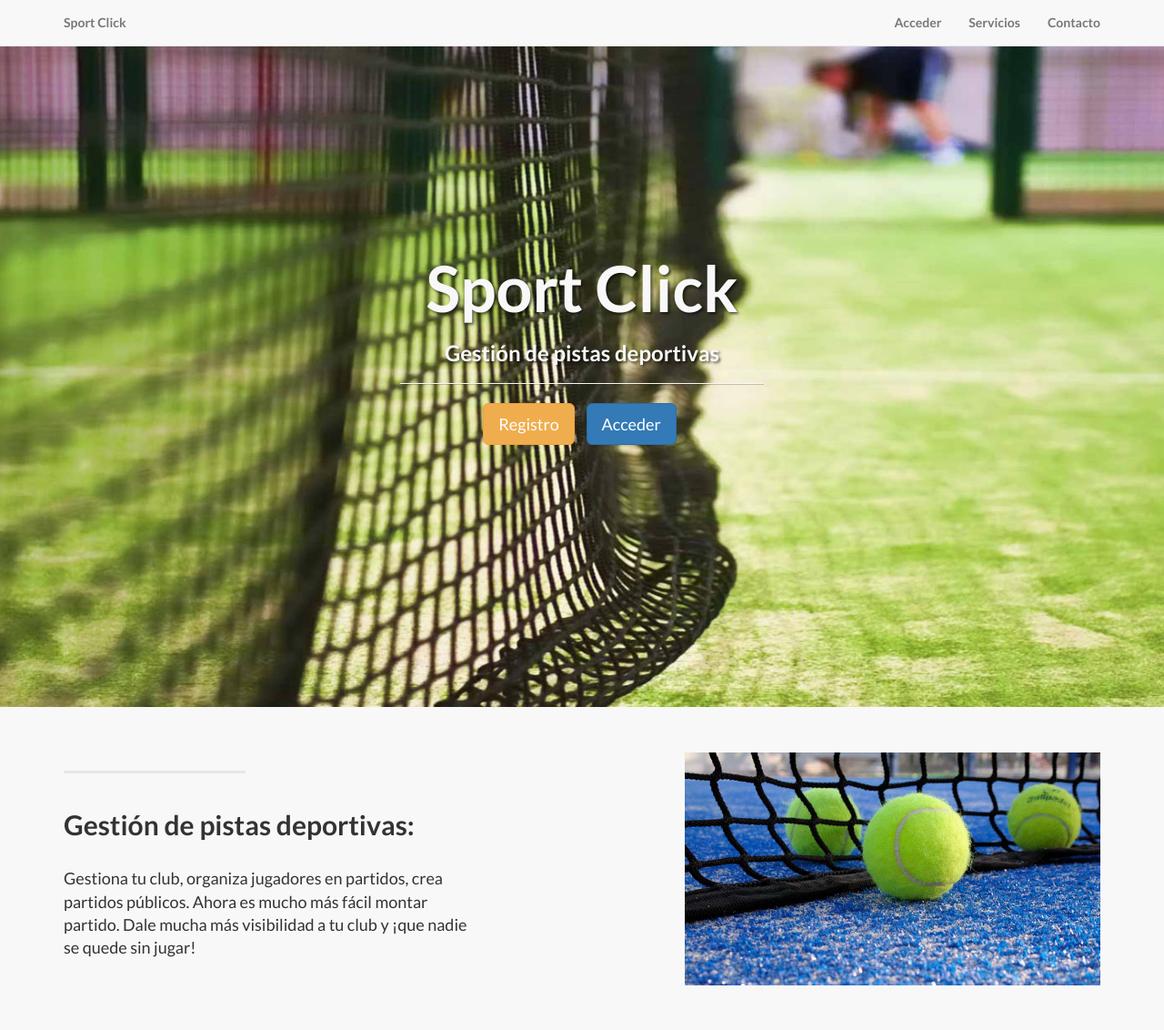
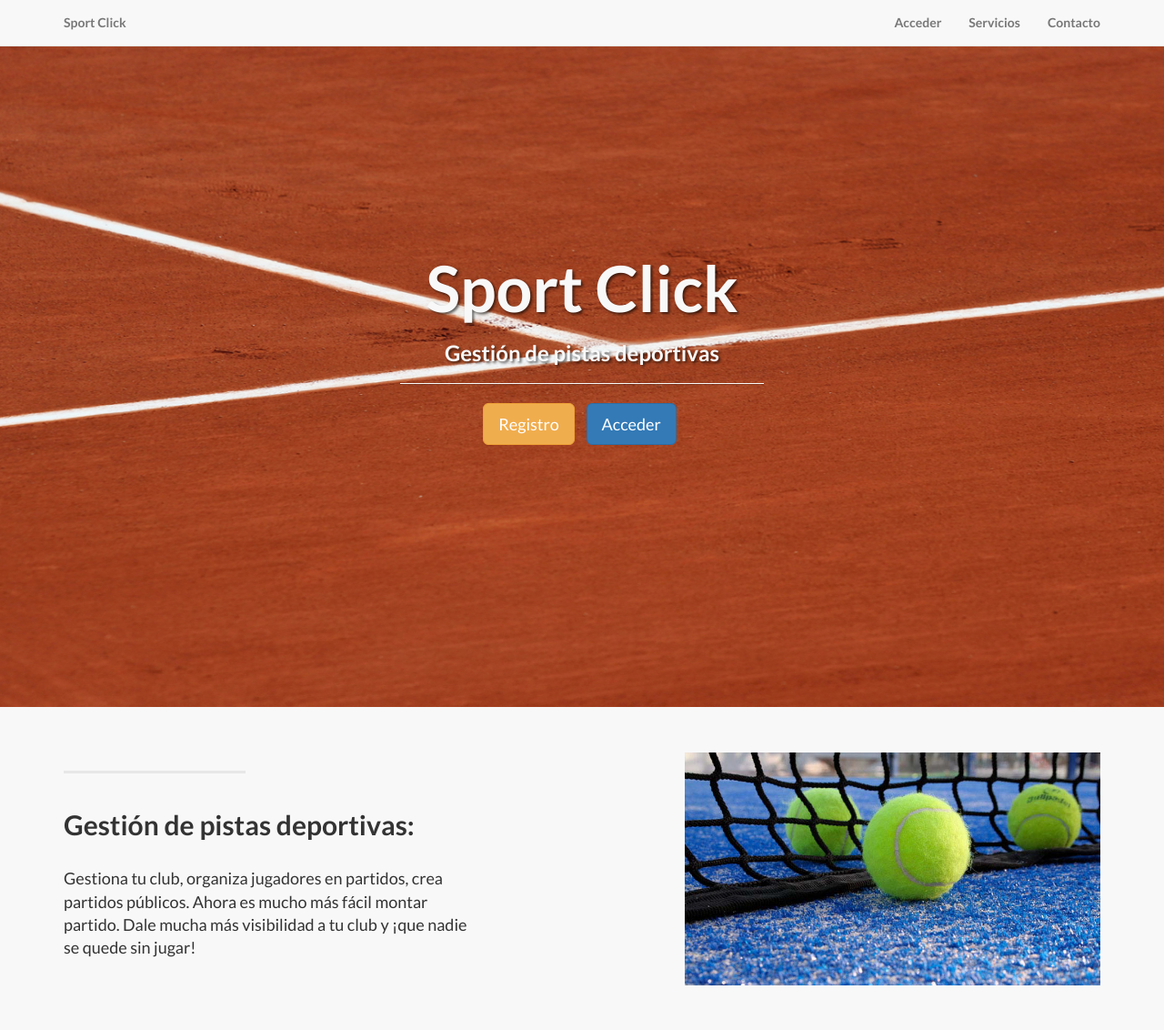
Before and after one commit to gonvazsua/SportManagement, a Django app: template SportManagement/templates/inicio/index.html in a window 1280 px wide. Shown: the top 1132 px of the page at 91% size. Run offline with Django 3.2, Linux system fonts and the light colour scheme; the template is opened without the code that fills it, so the values that code supplies are empty, except form fields; tables that the repository leaves empty hold one stand-in row (values such as "Sample post"); form fields are guessed from the names that the template uses; some libraries are stand-ins or nearby versions.

Commit message:
Adaptación Home v2

```diff
--- a/SportManagement/static/css/landing-page.css
+++ b/SportManagement/static/css/landing-page.css
@@ -35,7 +35,7 @@ h6 {
     padding-bottom: 50px;
     text-align: center;
     color: #f8f8f8;
-    background: url(../img/intro-bg.jpg) no-repeat center center;
+    background: url(../img/intro-bg2.jpg) no-repeat center center;
     background-size: cover;
 }
 
--- a/SportManagement/templates/inicio/index.html
+++ b/SportManagement/templates/inicio/index.html
@@ -22,7 +22,7 @@
      <!-- Bootstrap Core CSS -->
     <link href="{{ STATIC_URL }}bootstrap/css/bootstrap.min.css" rel="stylesheet" type="text/css">
     <!-- Custom CSS -->
-    <link href="{{ STATIC_URL }}css/landing-page.css" rel="stylesheet" type="text/css">
+    <link href="{{ STATIC_URL }}css/landing-page.css?version=2" rel="stylesheet" type="text/css">
     <!-- Custom Fonts -->
     <!-- <link href="font-awesome/css/font-awesome.min.css" rel="stylesheet" type="text/css"> -->
     <link href="http://fonts.googleapis.com/css?family=Lato:300,400,700,300italic,400italic,700italic" rel="stylesheet" type="text/css">
```
Also changed, not shown: SportManagement/static/img/intro-bg2.jpg (added).
